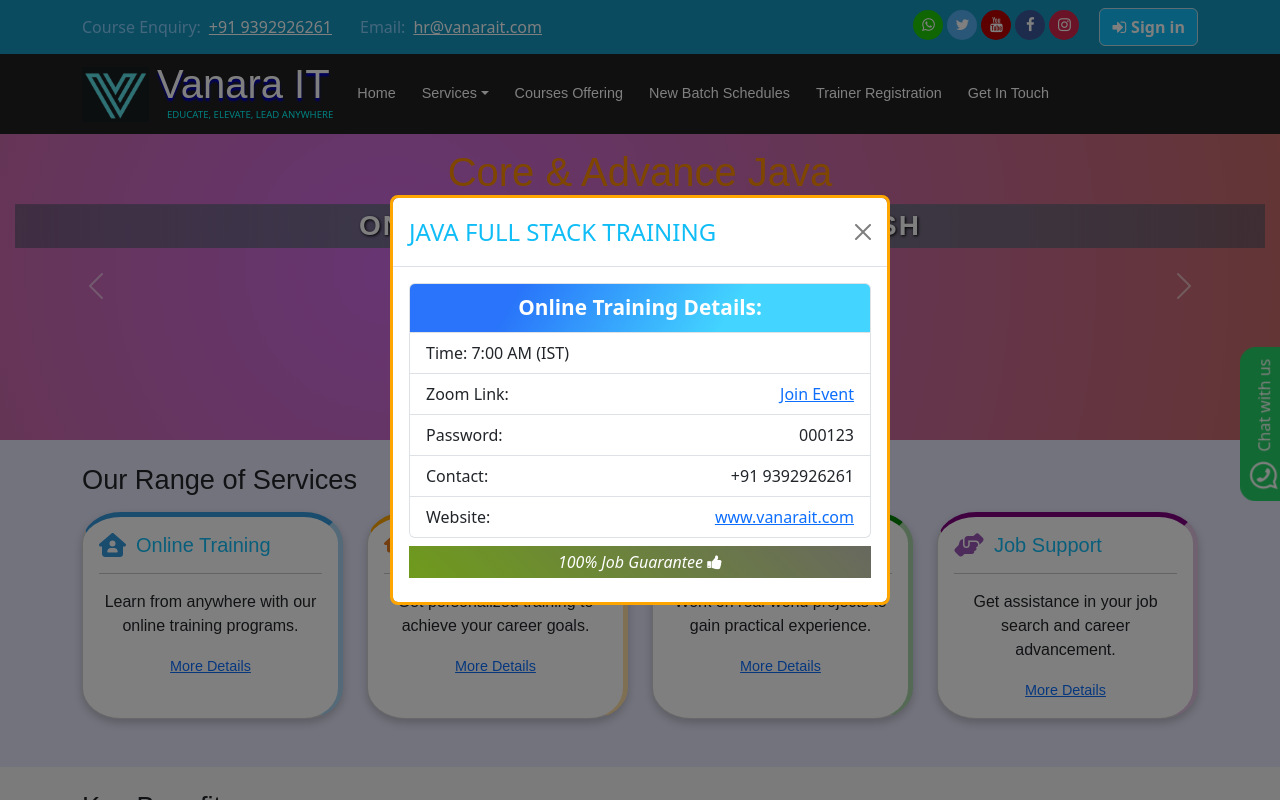
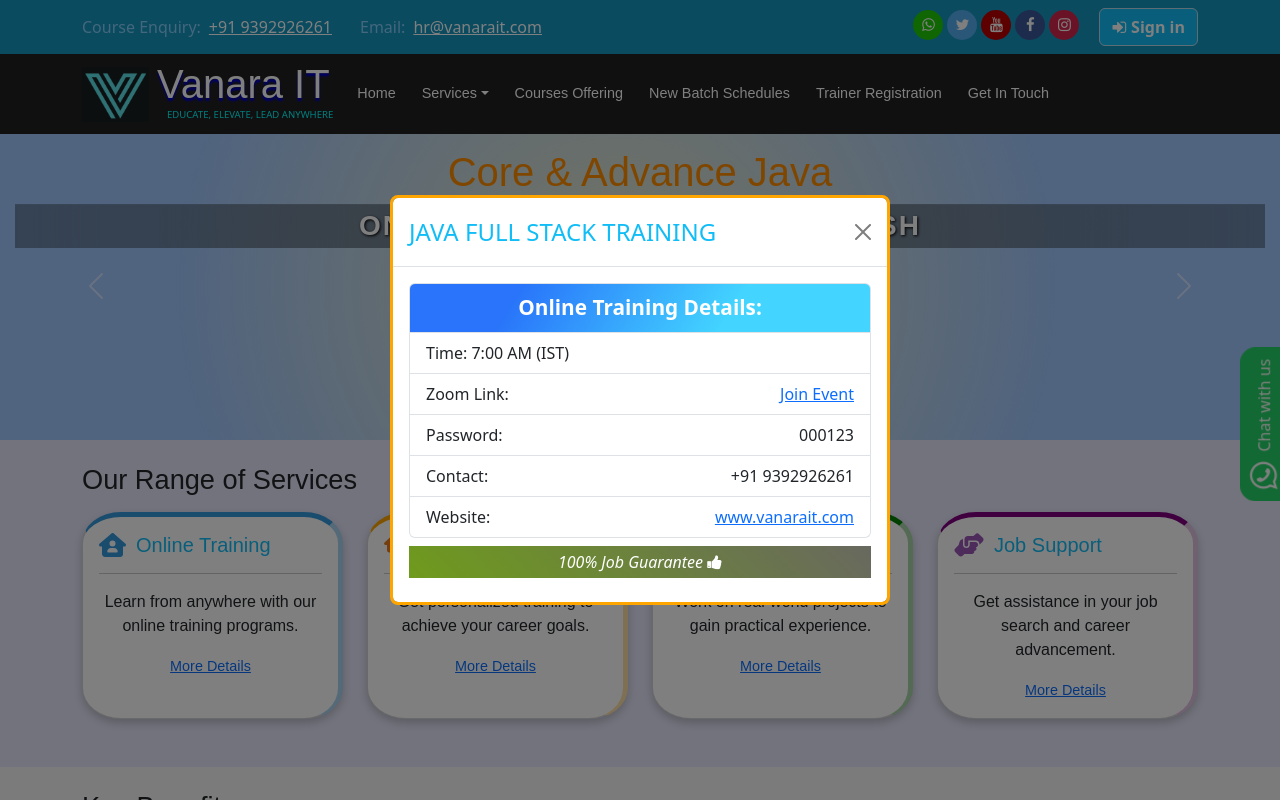
Before and after one commit to Vanarait/vanarait, a React (Create React App) app: page / in a window 1280 px wide. Shown: the top 800 px of the page. Built offline with nearby package versions, Linux system fonts and the light colour scheme; what webfontloader would draw is missing.

Commit message:
updated course details

```diff
--- a/src/components/TextSlider.js
+++ b/src/components/TextSlider.js
@@ -24,7 +24,7 @@
     contact: "+91 9392926261",
     customStyle: "dataCourse",
     bgColor:
-      " radial-gradient(circle at 30.3% 44.5%, rgb(206, 107, 229) 0%, rgb(200, 107, 104) 100.2%)",
+      "radial-gradient(592px at 48.2% 50%, rgba(215, 215, 149, 0.5) 0%, rgb(160, 199, 254) 74.6%)",
   },
 
   {
@@ -47,7 +47,7 @@
     contact: "+91 9392926261",
     customStyle: "uiCourse",
     bgColor:
-      " radial-gradient(circle at 40.3% 44.5%, rgb(206, 107, 179) 0%, rgb(62, 83, 104) 10.2%)",
+      " radial-gradient(circle at 50.3% 44.5%, rgb(206, 207, 179) 0%, rgb(112, 183, 104) 10.2%)",
   },
 
   {
```
